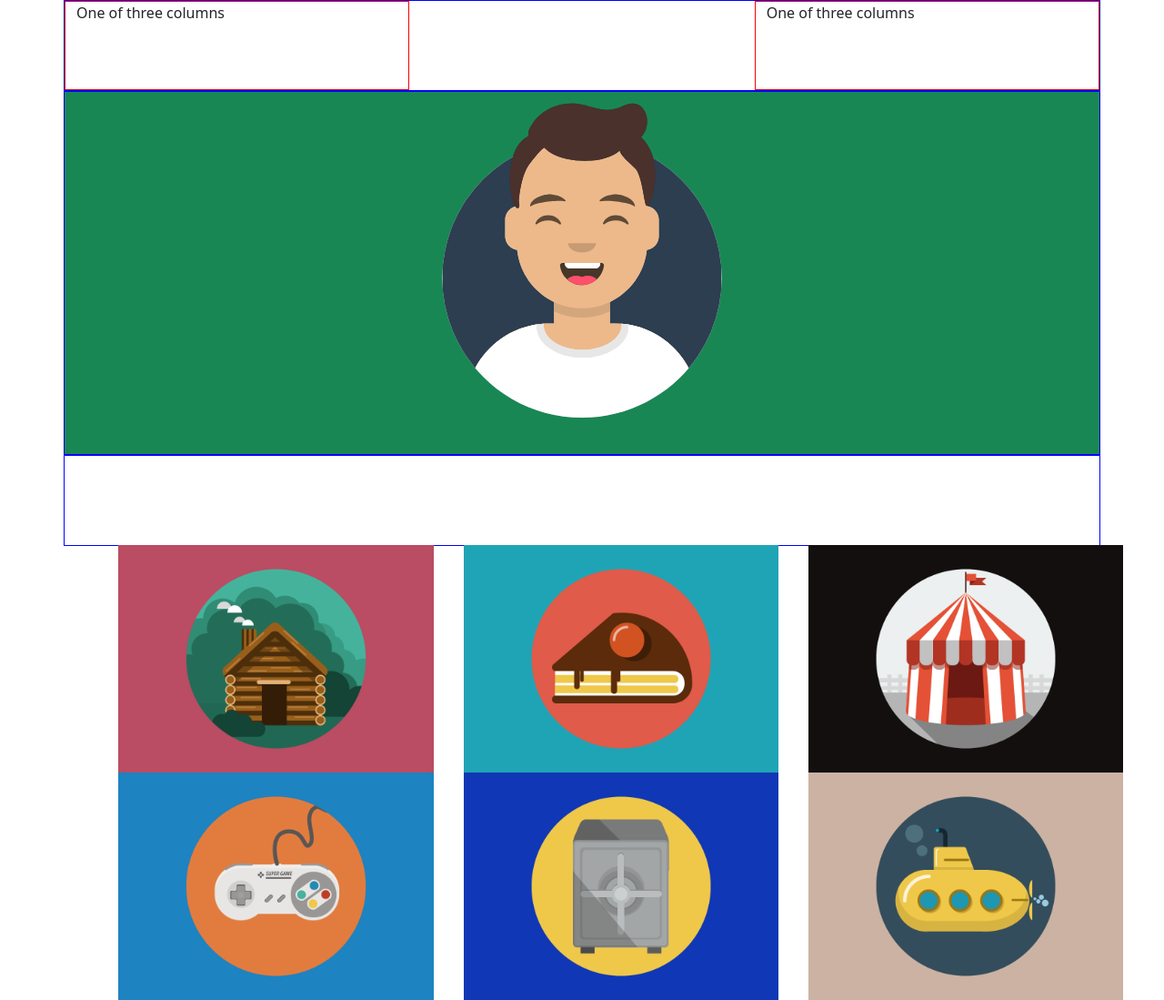
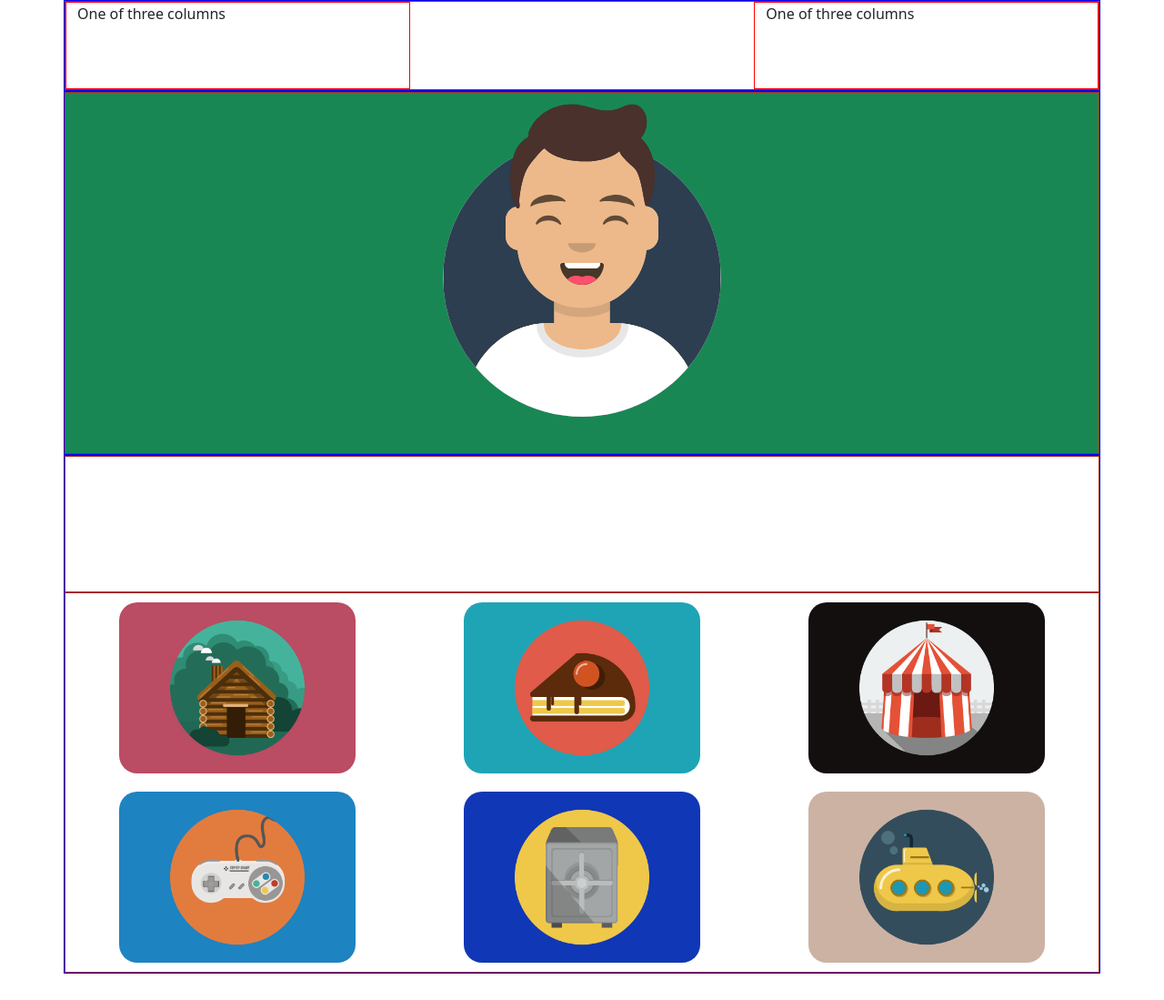
Before and after one commit to StefanoMRC/html-css-bootstrap-freelancer, a plain HTML site: page index.html in a window 1280 px wide. Shown: the whole page at 91% size. After the commit the page ends 1070 px from the top, so only its background shows below. Drawn offline with nearby package versions, Linux system fonts and the light colour scheme.

Commit message:
struttura 2

```diff
--- a/asset/css/style.css
+++ b/asset/css/style.css
@@ -4,6 +4,7 @@
 }
 .row{
     height: 100%;
+    border: 1px solid brown;
 }
 .col-4{
     height: 100%;
@@ -13,6 +14,12 @@
     height: 400px;
 
 }
+.height-2{
+    height: 100%;
+}
+.height-3{
+    height: 150px;
+}
 .col{
     height: 100%;
 }
@@ -20,5 +27,7 @@
     height: 90%;
 }
 .altezza{
-    height: 250px;
+    width: 100%;
+    border-radius: 20px;
+    margin: 10px 0;
 }
--- a/index.html
+++ b/index.html
@@ -32,27 +32,27 @@
         </div>
     </header>
     <main>
-        <div class="container">
-            <div class="row">
+        <div class="container height-2">
+            <div class="row height-3">
 
             </div>
             <div class="row justify-content-center">
-                <div class="col-3">
+                <div class="col-lg-3 col-md-5">
                     <img class="altezza" src="./asset/img/cabin.png" alt="">
                 </div>
-                <div class=" col-3 offset-md-1">
+                <div class=" col-lg-3 offset-lg-1 col-md-5 ">
                     <img class="altezza" src="./asset/img/cake.png" alt="">
                 </div>
-                <div class=" col-3 offset-md-1">
+                <div class=" col-lg-3 offset-lg-1 col-md-5">
                     <img class="altezza" src="./asset/img/circus.png" alt="">
                 </div>
-                <div class=" col-3 offset-md-">
+                <div class=" col-lg-3 col-md-5 ">
                     <img class="altezza" src="./asset/img/game.png" alt="">
                 </div>
-                <div class="col-3 offset-md-1">
+                <div class="col-lg-3 offset-lg-1 col-md-5">
                     <img class="altezza" src="./asset/img/safe.png" alt="">
                 </div>
-                <div class="col-3 offset-md-1">
+                <div class="col-lg-3 offset-lg-1 col-md-5 ">
                     <img class="altezza" src="./asset/img/submarine.png" alt="">
                 </div>
             </div>
```
